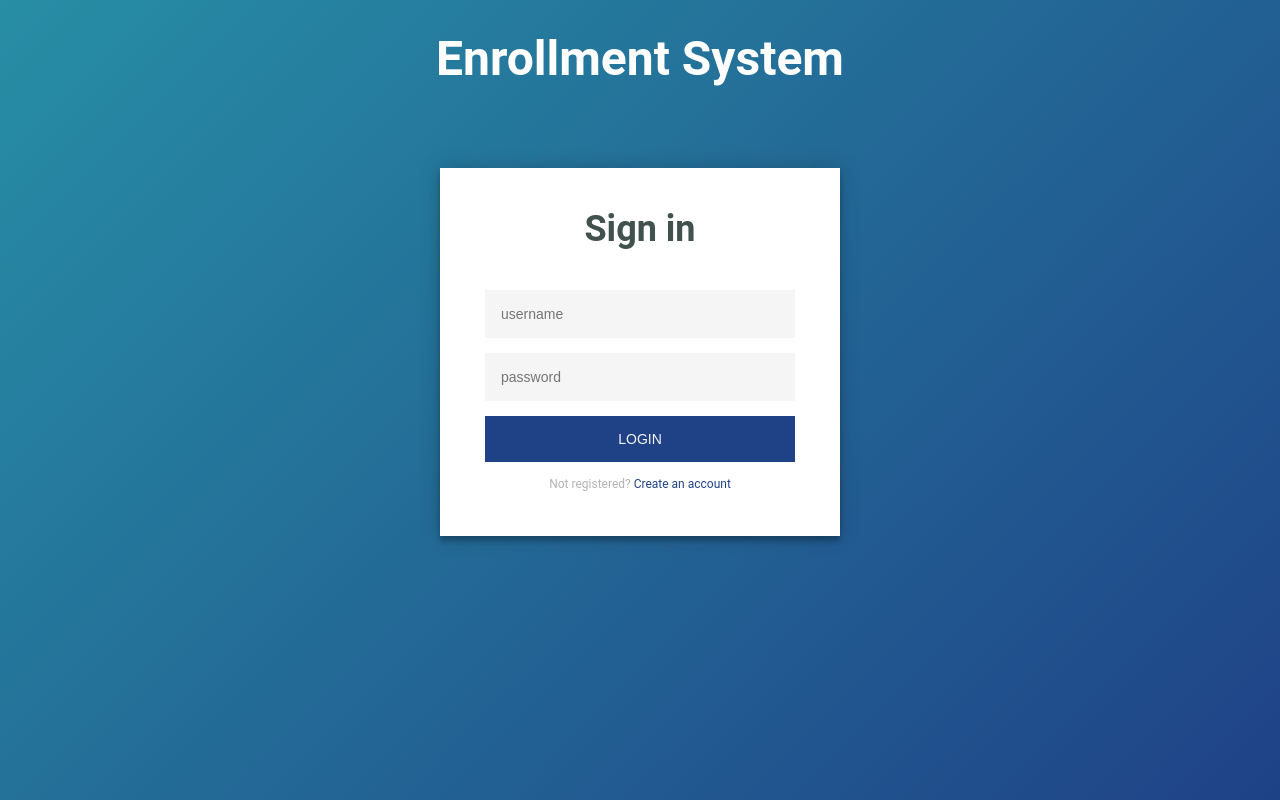
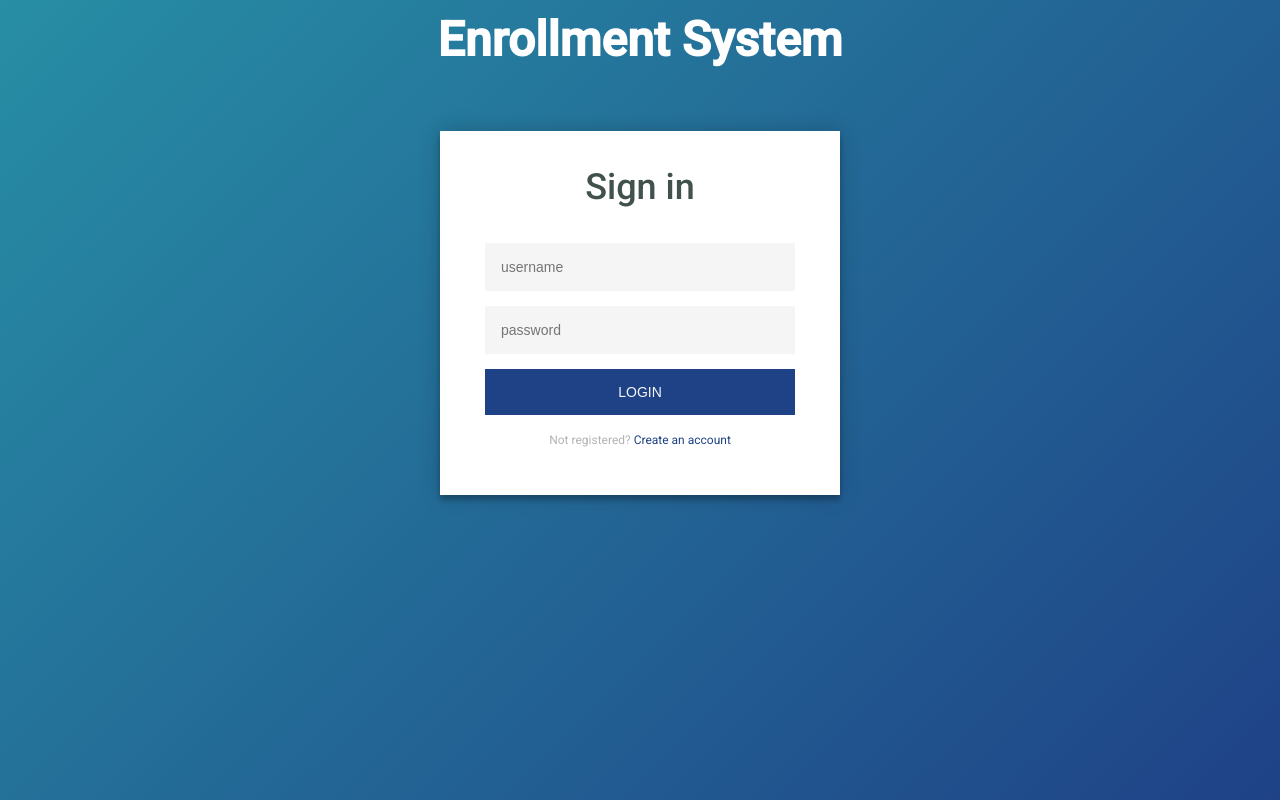
Before and after one commit to mbalcer/Enrollment-system, an Angular app in the folder enrollment-system-client/: page / in a window 1280 px wide. Built offline with nearby package versions, Linux system fonts and the light colour scheme.

Commit message:
Added angular material UI to project

```diff
--- a/enrollment-system-client/package.json
+++ b/enrollment-system-client/package.json
@@ -12,10 +12,12 @@
   "private": true,
   "dependencies": {
     "@angular/animations": "~9.0.1",
+    "@angular/cdk": "^9.2.4",
     "@angular/common": "~9.0.1",
     "@angular/compiler": "~9.0.1",
     "@angular/core": "~9.0.1",
     "@angular/forms": "~9.0.1",
+    "@angular/material": "^9.2.4",
     "@angular/platform-browser": "~9.0.1",
     "@angular/platform-browser-dynamic": "~9.0.1",
     "@angular/router": "~9.0.1",
--- a/enrollment-system-client/src/app/app.module.ts
+++ b/enrollment-system-client/src/app/app.module.ts
@@ -10,6 +10,8 @@
 import {RegisterComponent} from './register/register.component';
 import {DashboardComponent} from './dashboard/dashboard.component';
 import {MenuComponent} from './dashboard/menu/menu.component';
+import {BrowserAnimationsModule} from '@angular/platform-browser/animations';
+import {MaterialModule} from './material.module';
 
 @NgModule({
   declarations: [
@@ -23,7 +25,9 @@
     BrowserModule,
     FormsModule,
     AppRoutingModule,
-    HttpClientModule
+    HttpClientModule,
+    BrowserAnimationsModule,
+    MaterialModule
   ],
   providers: [
     {
--- a/enrollment-system-client/src/index.html
+++ b/enrollment-system-client/src/index.html
@@ -6,8 +6,10 @@
   <base href="/">
   <meta name="viewport" content="width=device-width, initial-scale=1">
   <link rel="icon" type="image/x-icon" href="favicon.ico">
+  <link href="https://fonts.googleapis.com/css?family=Roboto:300,400,500&display=swap" rel="stylesheet">
+  <link href="https://fonts.googleapis.com/icon?family=Material+Icons" rel="stylesheet">
 </head>
-<body>
+<body class="mat-typography">
   <app-root></app-root>
 </body>
 </html>
--- a/enrollment-system-client/src/styles.scss
+++ b/enrollment-system-client/src/styles.scss
@@ -1,3 +1,31 @@
+
+// Custom Theming for Angular Material
+// For more information: https://material.angular.io/guide/theming
+@import '~@angular/material/theming';
+// Plus imports for other components in your app.
+
+// Include the common styles for Angular Material. We include this here so that you only
+// have to load a single css file for Angular Material in your app.
+// Be sure that you only ever include this mixin once!
+@include mat-core();
+
+// Define the palettes for your theme using the Material Design palettes available in palette.scss
+// (imported above). For each palette, you can optionally specify a default, lighter, and darker
+// hue. Available color palettes: https://material.io/design/color/
+$enrollment-system-client-primary: mat-palette($mat-indigo);
+$enrollment-system-client-accent: mat-palette($mat-pink, A200, A100, A400);
+
+// The warn palette is optional (defaults to red).
+$enrollment-system-client-warn: mat-palette($mat-red);
+
+// Create the theme object (a Sass map containing all of the palettes).
+$enrollment-system-client-theme: mat-light-theme($enrollment-system-client-primary, $enrollment-system-client-accent, $enrollment-system-client-warn);
+
+// Include theme styles for core and each component used in your app.
+// Alternatively, you can import and @include the theme mixins for each component
+// that you are using.
+@include angular-material-theme($enrollment-system-client-theme);
+
 /* You can add global styles to this file, and also import other style files */
 /*@import url(~bootstrap/dist/css/bootstrap.min.css);*/
 @import url(~font-awesome/css/font-awesome.min.scss);
```
Also changed, not shown: enrollment-system-client/src/app/material.module.ts (added, +91 -0 lines).
